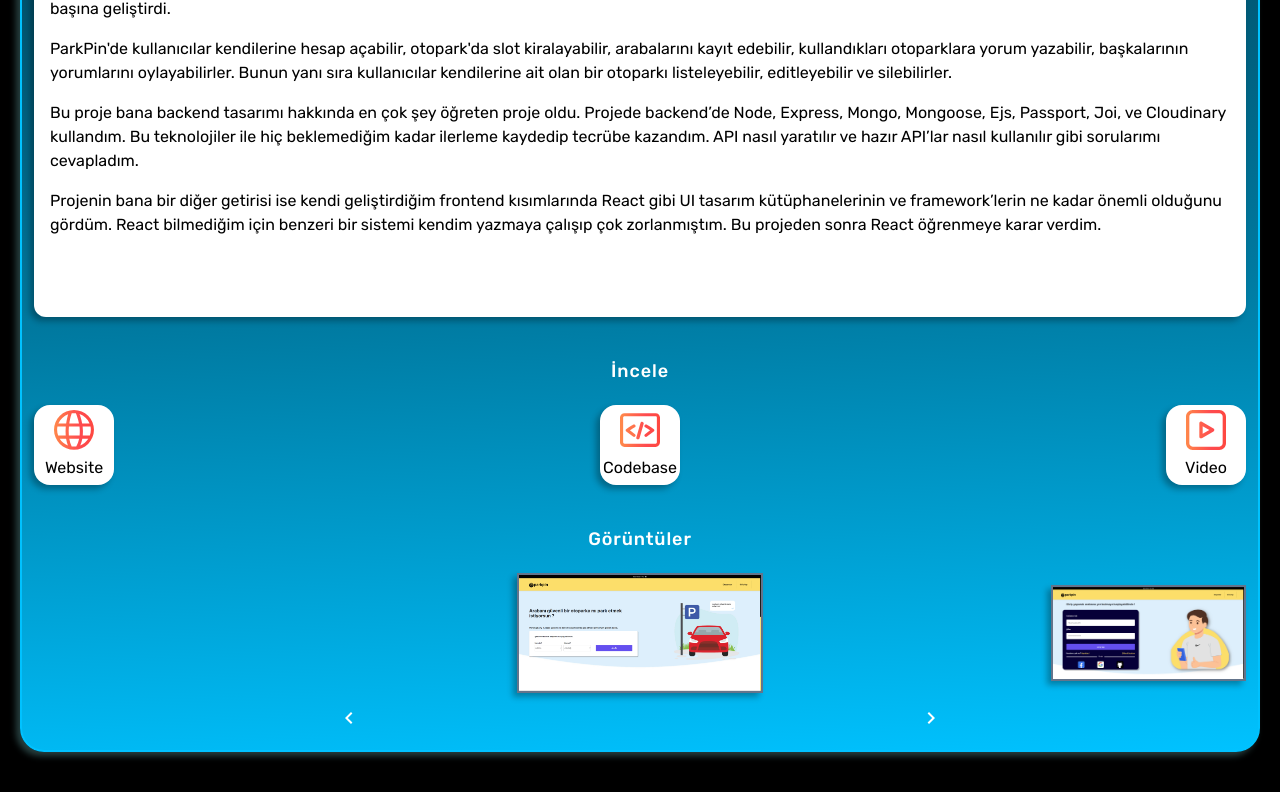
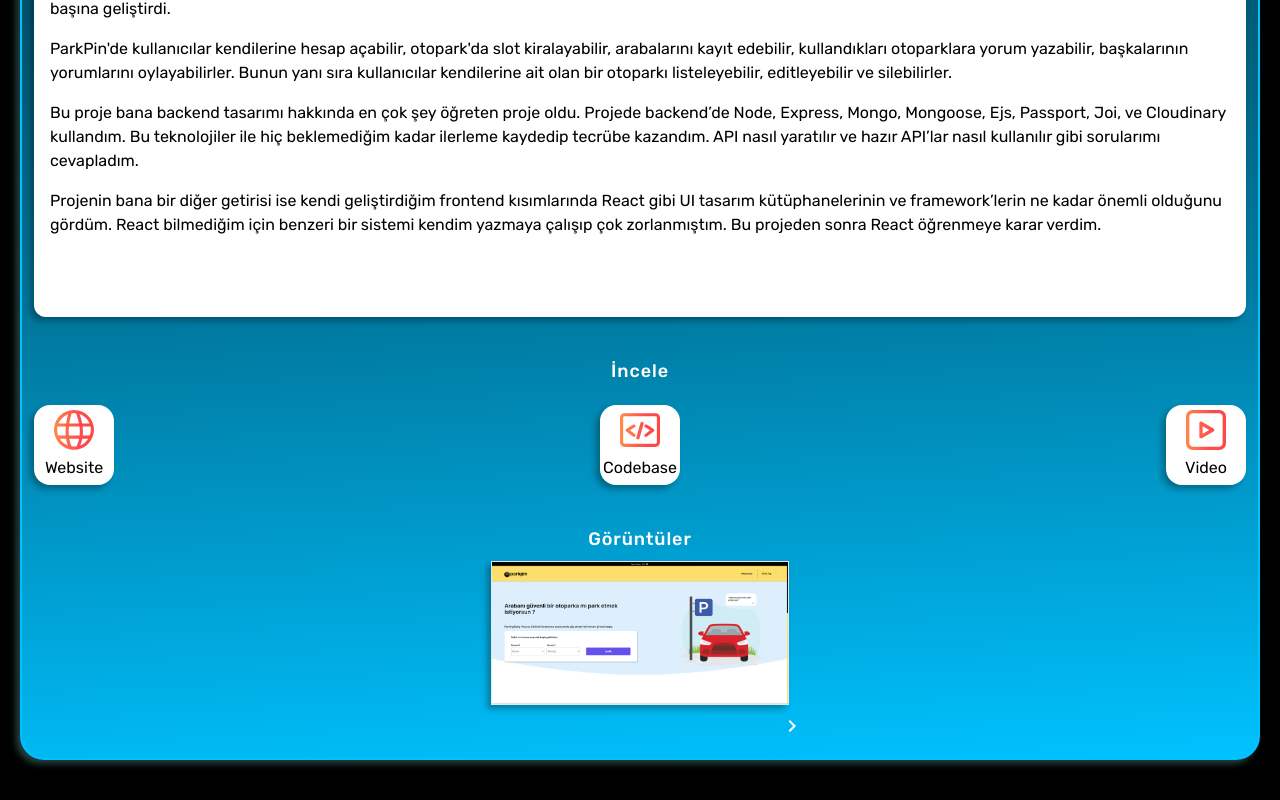
Before and after one commit to LoyalEnv0y/Portfolio, a React (Vite) app in the folder client/: page / in a window 1280 px wide. Shown: the part 3752-4552 px from the top of the page. Built offline with nearby package versions, Linux system fonts and the light colour scheme.

Commit message:
Done with image carousel and fullscreen modal

```diff
--- a/client/index.html
+++ b/client/index.html
@@ -21,8 +21,11 @@
 </head>
 
 <body>
+	<noscript>This app requires Javascript to run.</noscript>
 	<div id="root"></div>
 	<script type="module" src="/src/main.tsx"></script>
+
+	<div class="project-image-modal"></div>
 </body>
 
 </html>
--- a/client/src/components/ImageCarousel.tsx
+++ b/client/src/components/ImageCarousel.tsx
@@ -4,64 +4,109 @@ import { twMerge } from 'tailwind-merge';
 import KeyboardArrowLeftIcon from '@mui/icons-material/KeyboardArrowLeft';
 import KeyboardArrowRightIcon from '@mui/icons-material/KeyboardArrowRight';
 import { AnimatePresence, motion } from 'framer-motion';
+import Modal from './Modal';
 
 type ImageCarouselProps = {
 	imageURLs: string[];
 	className?: string;
 };
 
+const variants = {
+	enter: (direction: number) => {
+		return {
+			x: direction > 0 ? 100 : -100,
+			scale: 0.79,
+			opacity: 0,
+		};
+	},
+
+	center: {
+		x: 0,
+		scale: 1,
+		opacity: 1,
+	},
+
+	exit: (direction: number) => {
+		return {
+			x: direction > 0 ? -100 : 100,
+			scale: 0.79,
+			opacity: 0,
+		};
+	},
+};
+
 const ImageCarousel = ({ imageURLs, className }: ImageCarouselProps) => {
-	const [[[prev, page, next], direction], setPage] = useState([
-		[false, 0, imageURLs.length > 0],
-		0,
-	]);
+	const [isAnimating, setIsAnimating] = useState(false);
+	const [[page, direction], setPage] = useState([0, 0]);
+	const move = (newDirection: number) => {
+		if (isAnimating) return;
+		if (page <= 0 && newDirection < 0) return;
+		if (page >= imageURLs.length - 1 && newDirection > 0) return;
 
-	const move = (direction: number) => {
-		if (page <= 0 && direction < 0) return;
-		if (page >= imageURLs.length - 1 && direction > 0) return;
-
-		const updatedPage = page + direction;
-		setPage([
-			[updatedPage > 0, updatedPage, updatedPage !== imageURLs.length - 1],
-			direction,
-		]);
+		setIsAnimating(true);
+		setPage([page + newDirection, newDirection]);
 	};
 
-	const classes = twMerge(
-		classNames(
-			'relative flex h-36 w-full items-center justify-center',
-			className
-		)
+	const [isModalOpen, setIsModalOpen] = useState<boolean>();
+	const modal = (
+		<Modal
+			targetClassName="project-image-modal"
+			handleClose={() => setIsModalOpen(false)}
+		>
+			<div className="flex h-5/6 w-5/6 flex-col items-center justify-center">
+				<img src={imageURLs[page]} />
+			</div>
+		</Modal>
 	);
 
+	const classes = twMerge(
+		classNames('flex h-36 w-full items-center justify-center', className)
+	);
+
+	const getImageClasses = () => {
+		return twMerge(classNames('h-full border shadow-lb'));
+	};
+
 	return (
-		<div className="flex w-full flex-col items-center">
+		<div className="flex w-full flex-col items-center gap-y-2">
+			{isModalOpen && modal}
+
 			<div className={classes}>
-				<img
-					className="absolute z-30 h-5/6 border-2 border-slate-500 shadow-lb"
-					src={imageURLs[page]}
-				/>
-
-				{prev && (
-					<img
-						className="absolute left-0 z-20 h-4/6 border-2 border-slate-500 shadow-lb"
-						src={imageURLs[page - 1]}
+				<AnimatePresence mode="wait" custom={direction} initial={false}>
+					<motion.img
+						variants={variants}
+						custom={direction}
+						initial="enter"
+						animate="center"
+						exit="exit"
+						transition={{
+							duration: 0.2,
+							type: 'spring',
+							bounce: 0.4,
+							onComplete: () => setIsAnimating(false),
+						}}
+						key={imageURLs[page]}
+						src={imageURLs[page]}
+						className={getImageClasses()}
+						onClick={() => setIsModalOpen(true)}
 					/>
-				)}
-				{next && (
-					<img
-						className="absolute right-0 z-10 h-4/6 border-2 border-slate-500 shadow-lb"
-						src={imageURLs[page + 1]}
-					/>
-				)}
+				</AnimatePresence>
 			</div>
-			<div className="flex w-1/2 justify-between">
-				<button onClick={() => move(-1)}>
-					<KeyboardArrowLeftIcon />
-				</button>
-				<button onClick={() => move(1)}>
-					<KeyboardArrowRightIcon />
-				</button>
+			<div className="flex w-1/2">
+				<div className="w-1/2 flex justify-center">
+					{page !== 0 && (
+						<button onClick={() => move(-1)} disabled={isAnimating}>
+							<KeyboardArrowLeftIcon />
+						</button>
+					)}
+				</div>
+				<div className="w-1/2 flex justify-center">
+					{page !== imageURLs.length - 1 && (
+						<button onClick={() => move(1)} disabled={isAnimating}>
+							<KeyboardArrowRightIcon />
+						</button>
+					)}
+				</div>
 			</div>
 		</div>
 	);
--- /dev/null
+++ b/client/src/components/Modal.tsx
@@ -0,0 +1,22 @@
+import { createPortal } from 'react-dom';
+import { ReactNode } from 'react';
+
+type ModalProps = {
+	targetClassName: string;
+	handleClose: () => void;
+	children: ReactNode;
+};
+
+const Modal = ({ targetClassName, handleClose, children }: ModalProps) => {
+	return createPortal(
+		<div
+			className="fixed inset-0 flex items-center justify-center bg-black/70 p-5"
+			onClick={handleClose}
+		>
+			{children}
+		</div>,
+		document.querySelector(`.${targetClassName}`) as HTMLElement
+	);
+};
+
+export default Modal;
--- a/client/src/components/Projects.tsx
+++ b/client/src/components/Projects.tsx
@@ -1,5 +1,5 @@
 import projectsData from '../data/Projects';
-import ImageCarousel from './imageCarousel';
+import ImageCarousel from './ImageCarousel';
 
 const Projects = () => {
 	const project = projectsData[7];
```
